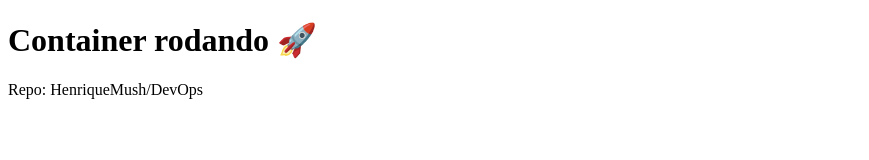
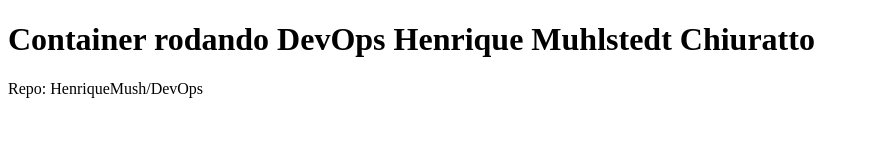
Before and after one commit to HenriqueMush/DevOps, a plain HTML site: page public/index.html in a window 1280 px wide. Shown: the whole page, without its empty margins (0-869 px from the left). Drawn offline with Linux system fonts and the light colour scheme.

Commit message:
Update index.html

```diff
--- a/public/index.html
+++ b/public/index.html
@@ -2,7 +2,7 @@
 <html>
 <head><meta charset="utf-8"><title>DevOps</title></head>
 <body>
-  <h1>Container rodando 🚀</h1>
+  <h1>Container rodando DevOps Henrique Muhlstedt Chiuratto</h1>
   <p>Repo: HenriqueMush/DevOps</p>
 </body>
 </html>
```
